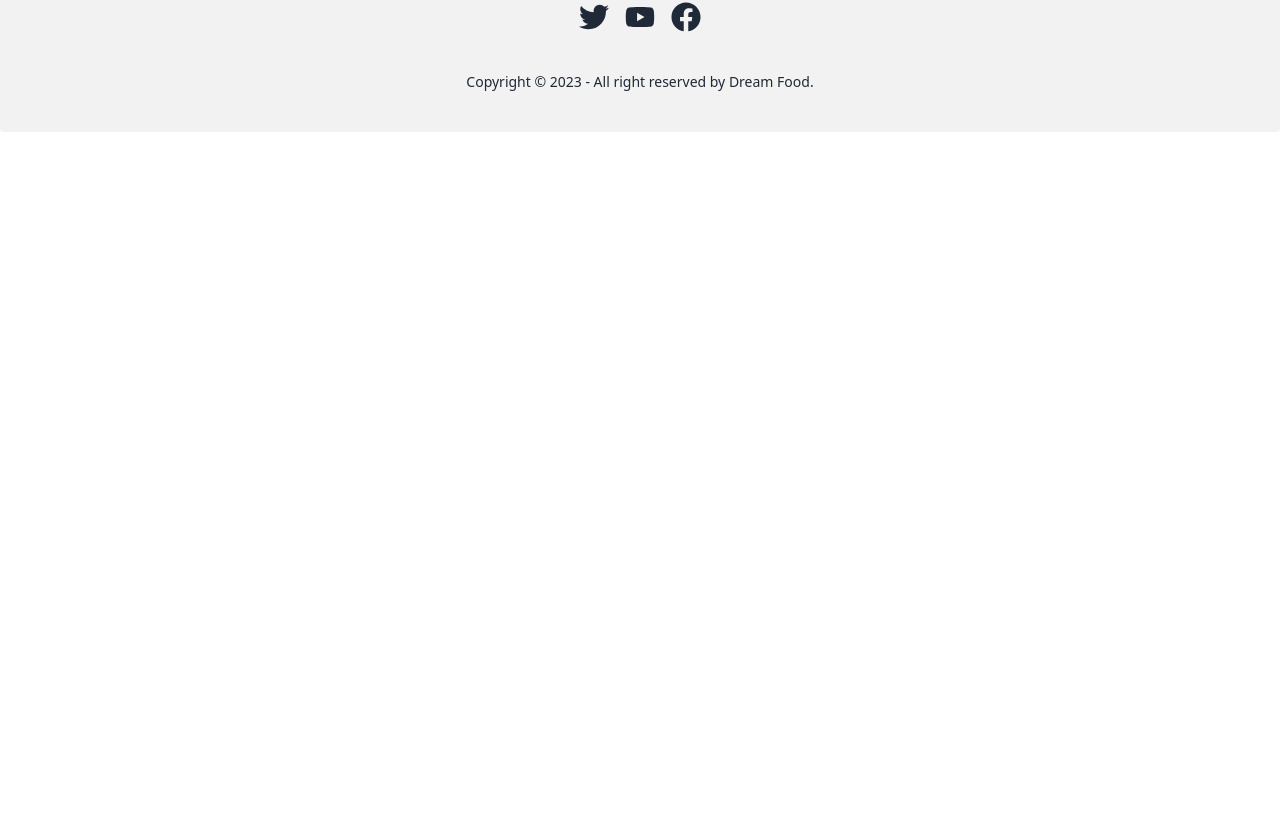
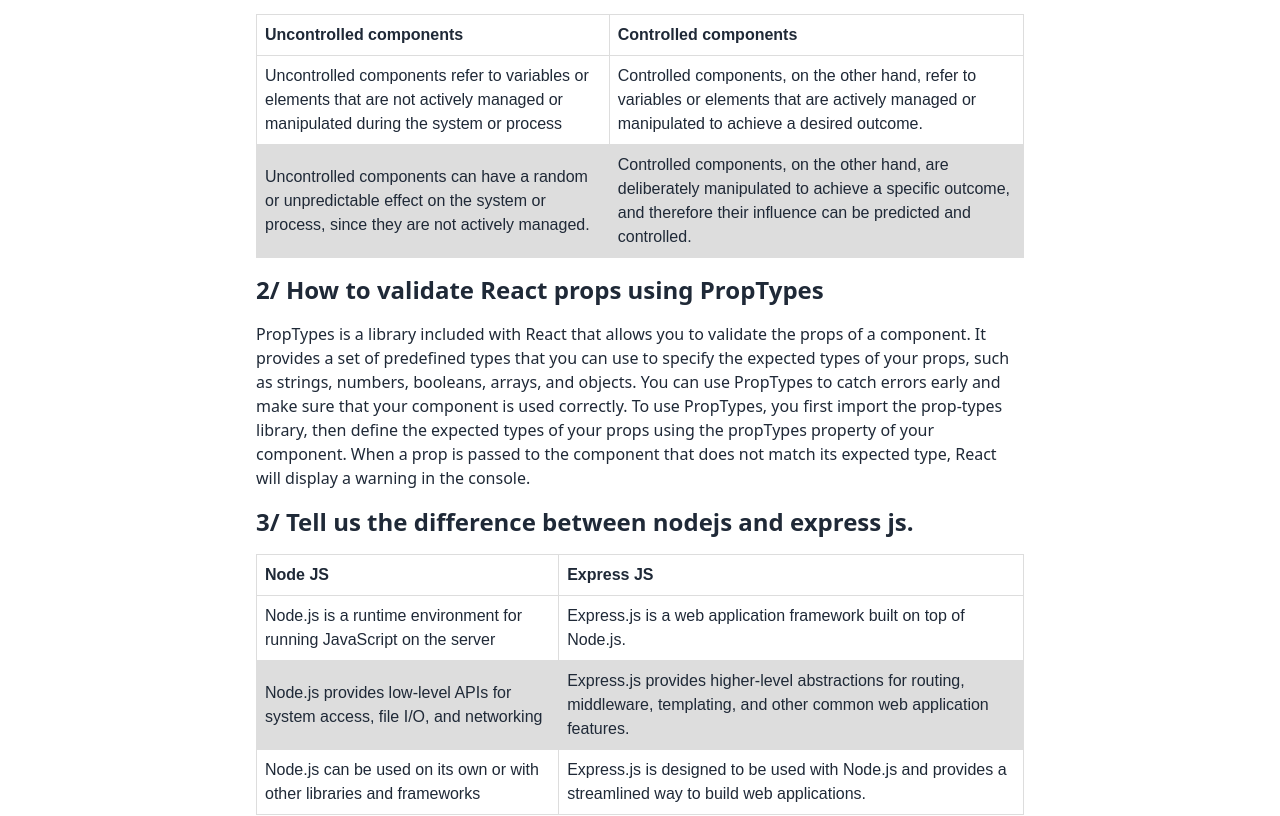
Before and after one commit to shiningsudipto/Dream-Food-Client-PHa10, a React (Vite) app: page /blog in a window 1280 px wide. Shown: the part 186-1002 px from the top of the page. Before the commit the page ends 800 px from the top, so only its background shows below. Built offline with nearby package versions, Linux system fonts and the light colour scheme; no server answers.

Commit message:
added blog page and all questions

```diff
--- a/src/Pages/Blog.jsx
+++ b/src/Pages/Blog.jsx
@@ -1,9 +1,76 @@
 import React from 'react';
+import Pdf from "react-to-pdf";
+import { FaCloudDownloadAlt } from "react-icons/fa";
+
+const ref = React.createRef();
 
 const Blog = () => {
     return (
-        <div>
-            <h2>Blog</h2>
+        <div className='container mx-auto'>
+            <Pdf targetRef={ref} filename="code-example.pdf">
+                {({ toPdf }) => <div className='flex justify-center'>
+                    <h3 className='text-3xl font-semibold flex items-center '>Generate Pdf <span className='ms-3 cursor-pointer text-primary' onClick={toPdf}><FaCloudDownloadAlt className='text-3xl' /></span></h3>
+
+                </div>}
+            </Pdf>
+            <div className='my-6 mx-auto p-4' ref={ref} style={{ width: '800px' }}>
+                <div>
+                    <h3 className='text-2xl font-semibold my-4'>1/ Tell us the differences between uncontrolled and controlled components.</h3>
+                    <table>
+                        <thead>
+                            <tr>
+                                <th>Uncontrolled components</th>
+                                <th>Controlled components</th>
+                            </tr>
+                        </thead>
+                        <tbody>
+                            <tr>
+                                <td>Uncontrolled components refer to variables or elements that are not actively managed or manipulated during the system or process</td>
+                                <td>Controlled components, on the other hand, refer to variables or elements that are actively managed or manipulated to achieve a desired outcome.</td>
+                            </tr>
+                            <tr>
+                                <td>Uncontrolled components can have a random or unpredictable effect on the system or process, since they are not actively managed.</td>
+                                <td>Controlled components, on the other hand, are deliberately manipulated to achieve a specific outcome, and therefore their influence can be predicted and controlled.</td>
+                            </tr>
+                        </tbody>
+                    </table>
+                </div>
+                <div>
+                    <h3 className='text-2xl font-semibold my-4'>2/ How to validate React props using PropTypes</h3>
+                    <p>PropTypes is a library included with React that allows you to validate the props of a component. It provides a set of predefined types that you can use to specify the expected types of your props, such as strings, numbers, booleans, arrays, and objects. You can use PropTypes to catch errors early and make sure that your component is used correctly. To use PropTypes, you first import the prop-types library, then define the expected types of your props using the propTypes property of your component. When a prop is passed to the component that does not match its expected type, React will display a warning in the console.</p>
+                </div>
+                <div>
+                    <h3 className='text-2xl font-semibold my-4'>3/ Tell us the difference between nodejs and express js.</h3>
+                    <div>
+                        <table>
+                            <thead>
+                                <tr>
+                                    <th>Node JS</th>
+                                    <th>Express JS</th>
+                                </tr>
+                            </thead>
+                            <tbody>
+                                <tr>
+                                    <td>Node.js is a runtime environment for running JavaScript on the server</td>
+                                    <td>Express.js is a web application framework built on top of Node.js.</td>
+                                </tr>
+                                <tr>
+                                    <td>Node.js provides low-level APIs for system access, file I/O, and networking</td>
+                                    <td>Express.js provides higher-level abstractions for routing, middleware, templating, and other common web application features.</td>
+                                </tr>
+                                <tr>
+                                    <td>Node.js can be used on its own or with other libraries and frameworks</td>
+                                    <td>Express.js is designed to be used with Node.js and provides a streamlined way to build web applications.</td>
+                                </tr>
+                            </tbody>
+                        </table>
+                    </div>
+                </div>
+                <div>
+                    <h3 className='text-2xl font-semibold my-4'>4/ What is a custom hook, and why will you create a custom hook?</h3>
+                    <p>A custom hook is a reusable JavaScript function that utilizes one or more built-in React hooks to provide a specific functionality that can be shared across multiple components. Custom hooks allow developers to encapsulate complex logic into a single function, making their code more modular, readable, and easier to maintain. Custom hooks can be used to abstract away common functionality, such as fetching data from APIs, handling form submissions, and managing state. They can also be published and shared across projects, making it easier for developers to collaborate and reuse code.</p>
+                </div>
+            </div>
         </div>
     );
 };
--- a/src/Pages/Shared/ChefCard.jsx
+++ b/src/Pages/Shared/ChefCard.jsx
@@ -14,7 +14,11 @@ const ChefCard = ({ chef }) => {
             .then(data => setChef(data))
     }, [])
     return (
-        <LazyLoad placeholder={<div>Loading...</div>}>
+        <LazyLoad placeholder={
+            <div className='text-center'>
+                <progress className="progress w-96"></progress>
+            </div>
+        }>
             <div className='grid lg:grid-cols-3 md:grid-cols-2 grid-cols-1 gap-8 '>
                 {
                     chefs.map(chef => (
--- a/src/Pages/Shared/Header.jsx
+++ b/src/Pages/Shared/Header.jsx
@@ -53,6 +53,9 @@ const Header = () => {
                                 :
                                 <Link to='/login' className="btn">Log in</Link>
                         }
+                        {
+                            location.pathname === '/blog' ? ({ toPdf }) => <button onClick={toPdf}>Generate Pdf</button> : ''
+                        }
                         {/* {
                             user && <button onClick={handleLogOut} className='btn'>Logout</button>
                         } */}
--- a/src/Pages/Shared/OurStory.jsx
+++ b/src/Pages/Shared/OurStory.jsx
@@ -1,20 +1,26 @@
 import React from 'react';
+import LazyLoad from 'react-lazyload';
 import storyImg from '../../../public/img-6.jpg'
 
 const OurStory = () => {
     return (
+        <LazyLoad threshold={-100} placeholder={<div className='text-center'>
+            <progress className="progress w-96"></progress>
+        </div>}>
             <div className='container mx-auto my-16'>
                 <div className='grid lg:grid-cols-2 grid-cols-1 gap-6'>
                     <div>
-                    <img className='rounded-xl' src={storyImg} alt="" />
+                        <img className='rounded-xl' loading='lazy' src={storyImg} alt="" />
                     </div>
                     <div>
                         <h3 className='lg:text-5xl text-2xl font-bold mb-4'> Our Goal</h3>
-                    <h4 className='lg:text-2xl text-xl font-semibold lg:mb-6 mb-4'> Cook dream food with love, makes it delicious.</h4>
+                        <h4 className='lg:text-2xl text-xl font-semibold lg:mb-6 mb-4'> Cooking dream food with love, makes it delicious.</h4>
                         <p className='text-lg'>The American cuisine is a melting pot of different cultures and influences, resulting in a wide range of delicious and unique dishes. From Southern comfort food to Northeastern seafood classics, American cuisine offers something for everyone. Our website is dedicated to showcasing some of the best and most beloved American recipes, providing step-by-step instructions and helpful tips for making these dishes in your own kitchen. Whether you're looking to whip up a classic mac and cheese, grill the perfect burger, or make a mouth-watering apple pie, our website is the perfect resource for all your American food cravings. Explore our collection of recipes today and get cooking!</p>
                     </div>
                 </div>
             </div>
+        </LazyLoad >
+
     );
 };
 
--- a/src/index.css
+++ b/src/index.css
@@ -5,3 +5,20 @@
 .activee {
     @apply font-semibold text-primary;
 }
+
+table {
+    font-family: arial, sans-serif;
+    border-collapse: collapse;
+    width: 100%;
+}
+
+td,
+th {
+    border: 1px solid #dddddd;
+    text-align: left;
+    padding: 8px;
+}
+
+tr:nth-child(even) {
+    background-color: #dddddd;
+}
```
Lines whose indentation alone changed are shown as unchanged.
